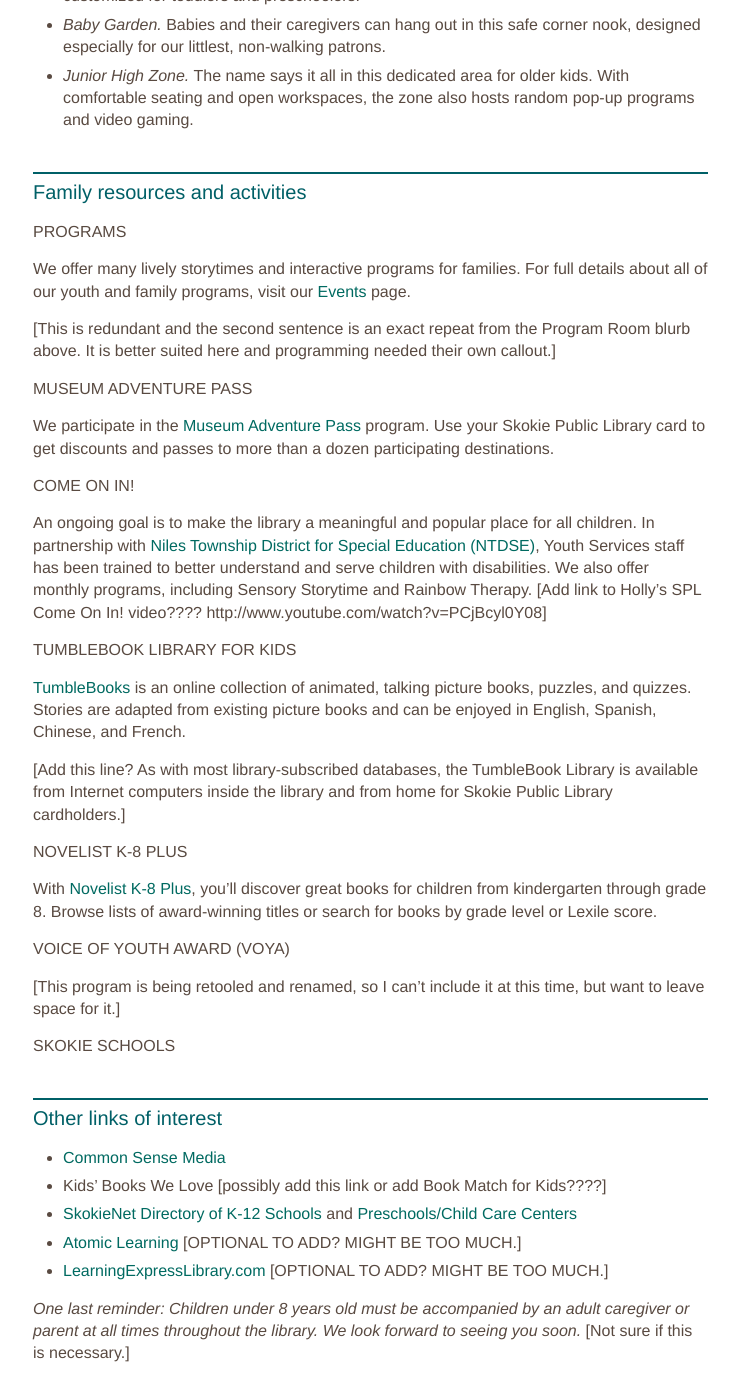
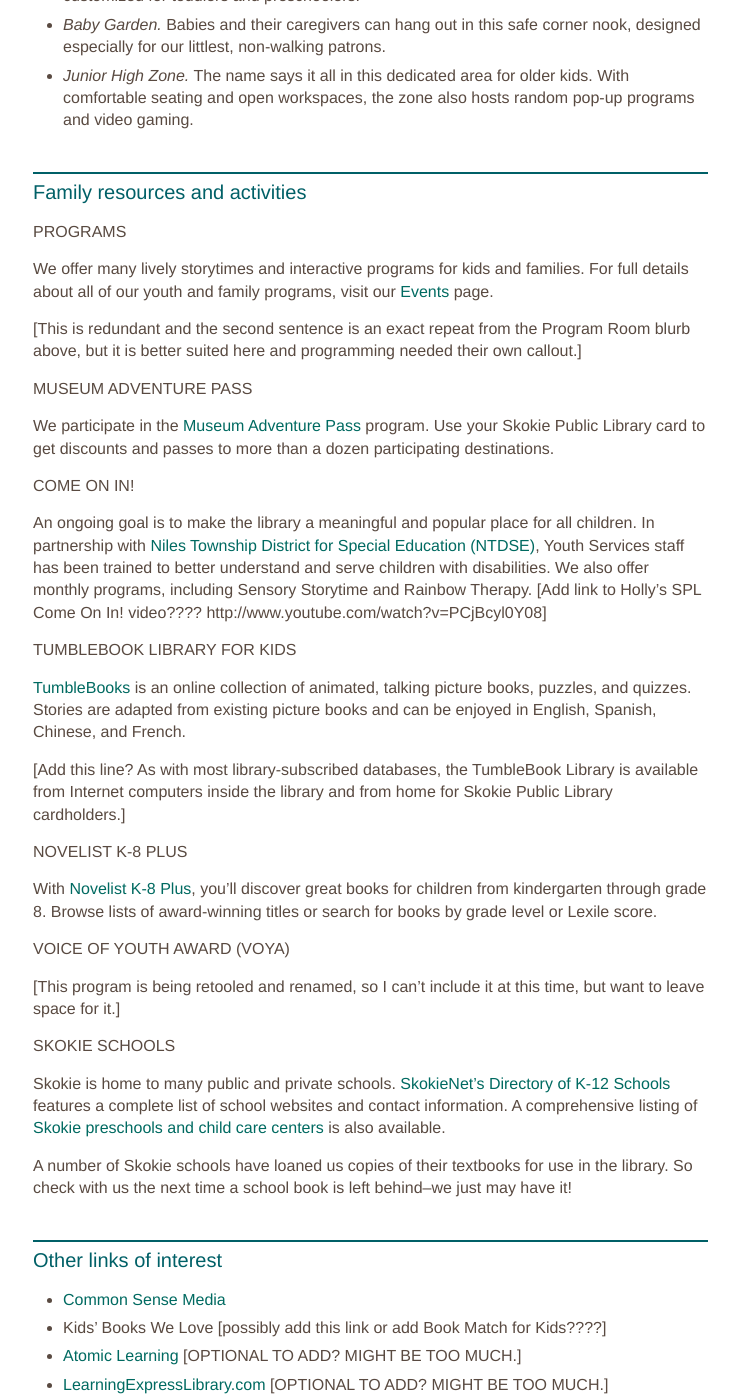
Before and after one commit to skokielibrary/spl-content, a Jekyll site: the page built from _content/mandy/services--parents.markdown, in a window 1280 px wide and 1400 px high, scrolled down 762 px. Shown: the whole window, without its empty margins (125-864 px from the left). Built offline with Jekyll 4.4.1, drawn with Linux system fonts in a browser that asks for light colours.

Commit message:
Updated services--parents.markdown

```diff
--- a/_content/mandy/services--parents.markdown
+++ b/_content/mandy/services--parents.markdown
@@ -24,9 +24,10 @@ While you're here, be sure to check out all the kid-friendly areas within the de
 ##Family resources and activities
 
 ###Programs
-We offer many lively storytimes and interactive programs for families. For full details about all of our youth and family programs, visit our [Events](http://skokielibrary.info/s_programs/index.asp) page.
 
-[This is redundant and the second sentence is an exact repeat from the Program Room blurb above. It is better suited here and programming needed their own callout.]
+We offer many lively storytimes and interactive programs for kids and families. For full details about all of our youth and family programs, visit our [Events](http://skokielibrary.info/s_programs/index.asp) page.
+
+[This is redundant and the second sentence is an exact repeat from the Program Room blurb above, but it is better suited here and programming needed their own callout.]
 
 ###Museum Adventure Pass
 
@@ -51,13 +52,16 @@ With [Novelist K-8 Plus](http://web.b.ebscohost.com/novpk8/search/novbasic?sid=9
 ###Voice of Youth Award (VOYA)
 [This program is being retooled and renamed, so I can't include it at this time, but want to leave space for it.]
 
-###Skokie Schools
+###Skokie schools
+
+Skokie is home to many public and private schools. [SkokieNet's Directory of K-12 Schools](http://skokienet.org/taxonomy/term/1619) features a complete list of school websites and contact information. A comprehensive listing of  [Skokie preschools and child care centers](http://www.skokienet.org/preschoolchildcare) is also available.
+
+A number of Skokie schools have loaned us copies of their textbooks for use in the library. So check with us the next time a school book is left behind--we just may have it!
 
 ##Other links of interest
 
 - [Common Sense Media](https://www.commonsensemedia.org/)
 - Kids' Books We Love [possibly add this link or add Book Match for Kids????]
-- [SkokieNet Directory of K-12 Schools](http://skokienet.org/taxonomy/term/1619) and  [Preschools/Child Care Centers](http://www.skokienet.org/preschoolchildcare)
 - [Atomic Learning](http://www.atomiclearning.com/training/home) [OPTIONAL TO ADD? MIGHT BE TOO MUCH.]
 - [LearningExpressLibrary.com](http://www.learningexpresshub.com/learningexpresslibrary?AuthToken=16C3F10B-C424-4961-84E9-F04DFC1C1A58) [OPTIONAL TO ADD? MIGHT BE TOO MUCH.]
 
```
